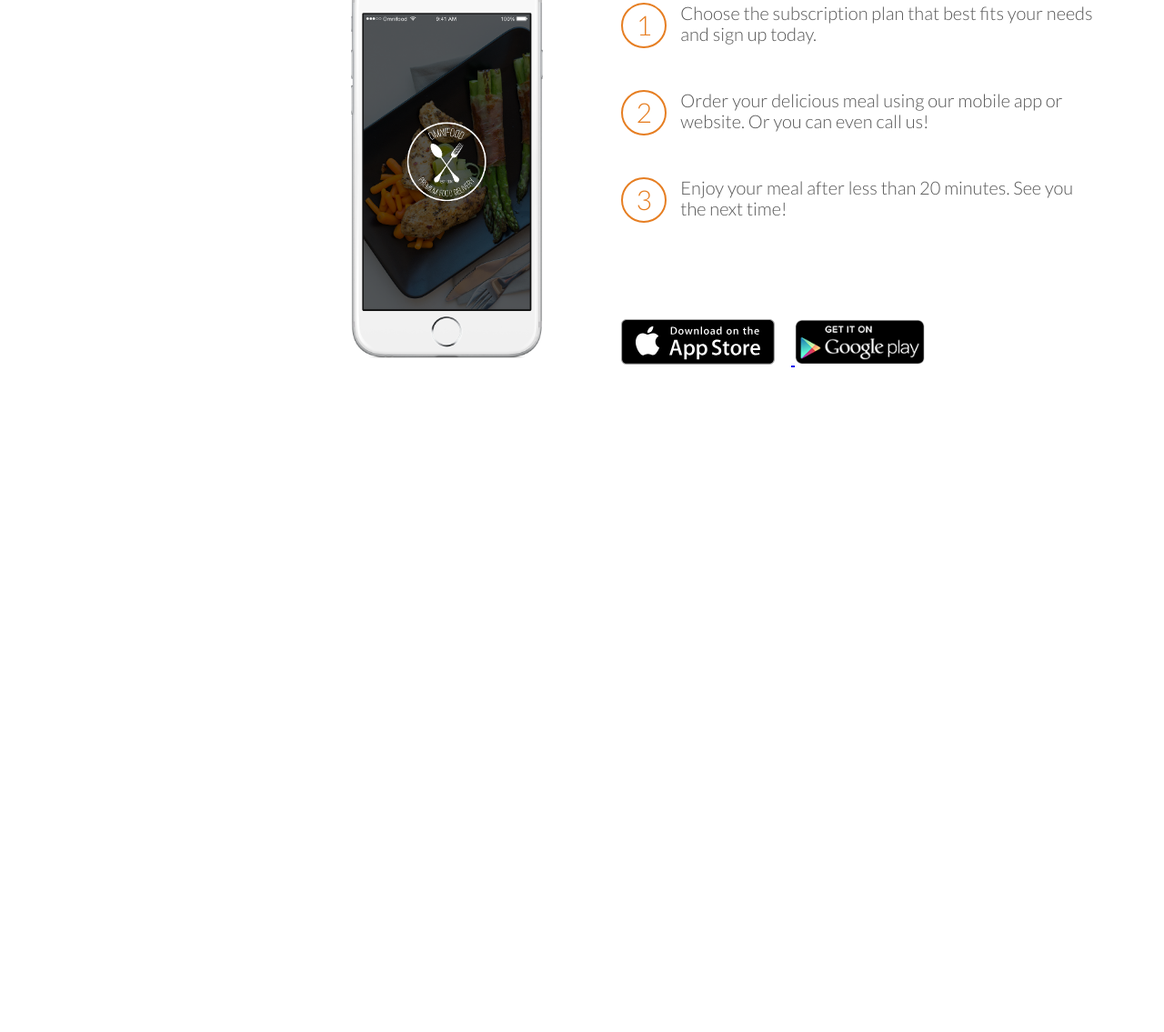
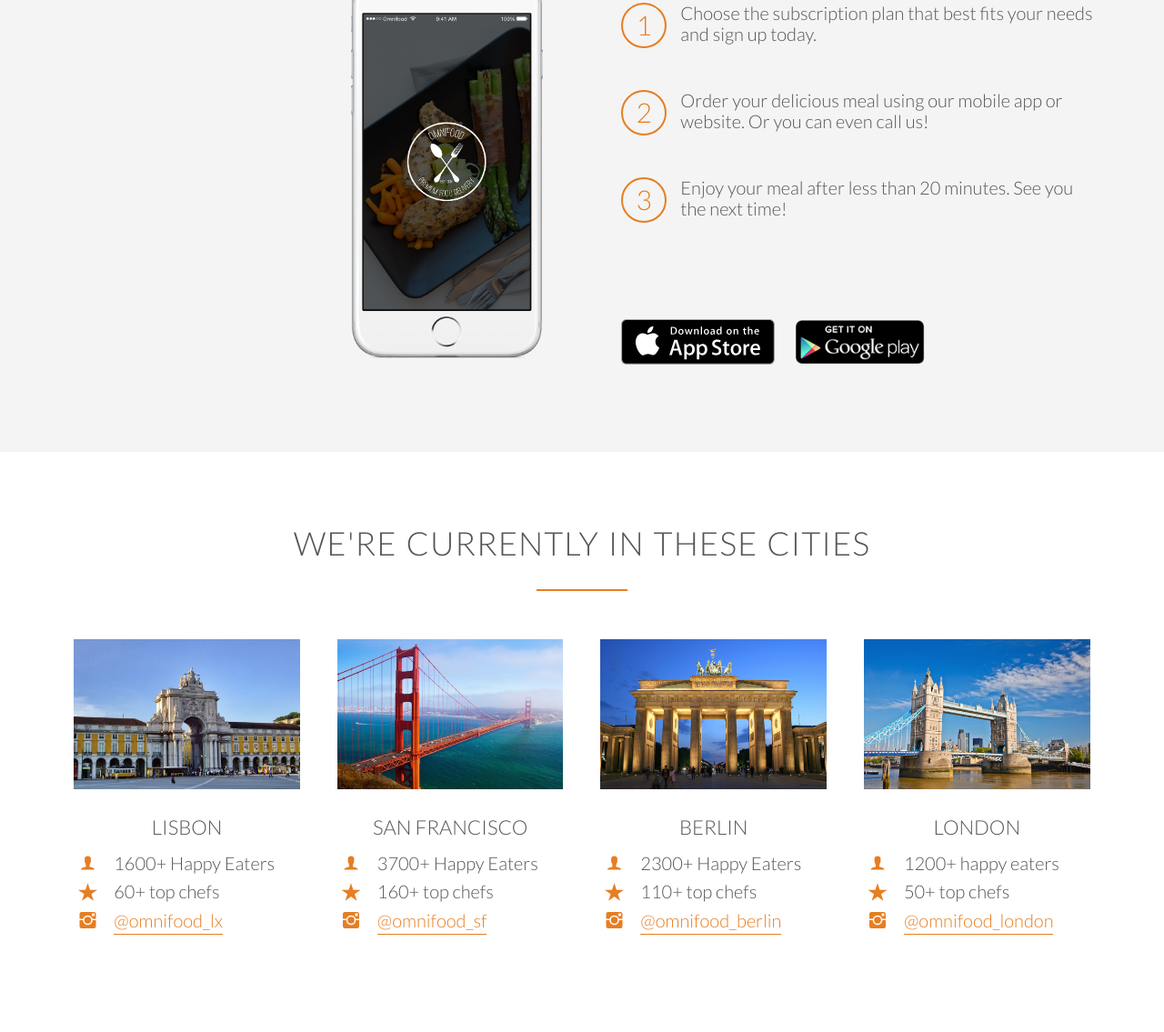
Before and after one commit to LerouxManar/OmnifoodProject, a plain HTML site: page index.html in a window 1280 px wide. Shown: the part 2282-3417 px from the top of the page at 91% size. Before the commit the page ends 2779 px from the top, so only its background shows below. Drawn offline with Linux system fonts and the light colour scheme; files whose address does not match are found by name.

Commit message:
Added Cities Section

```diff
--- a/index.html
+++ b/index.html
@@ -157,20 +157,134 @@
                         <div>3</div>
                         <p>Enjoy your meal after less than 20 minutes. See you the next time!</p>
                     </div>
-                    <a href="#" class="btn-app"><img src="resources/img/download-app.svg"> </a>
-                    <a href="#" class="btn-app"><img src="resources/img/download-app-android.png"> </a>
+                    <a href="#" class="btn-app"> <img src="resources/img/download-app.svg"> </a>
+                    <a href="#" class="btn-app"> <img src="resources/img/download-app-android.png"> </a>
                 </div>
             </div>
         </section>
+
+        <section class="section-cities">
+            <div class="row">
+                <h2>We're currently in these cities</h2>
+            </div>
+            <div class="row">
+
+                <div class="col span-1-of-4 box" >
+
+                    <img src="resources/img/lisbon-3.jpg" alt="Lisbon">
+                    <h3>Lisbon</h3>
+
+                    <div class="city-features">
+                        <i class="ion-ios7-person icon-small"></i>
+                         1600+ Happy Eaters
+                    </div>
+
+                    <div class="city-features">
+                        <i class="ion-ios7-star icon-small"></i>
+                        60+ top chefs
+                    </div>
+
+                    <div class="city-features">
+                        <i class="ion-social-instagram icon-small"></i>
+                        <a href="#"> @omnifood_lx </a>
+                    </div>
+
+                </div>
+
+                <div class="col span-1-of-4 box" >
+
+                    <img src="resources/img/san-francisco.jpg" alt="san-francisco">
+                    <h3>San Francisco</h3>
+
+                    <div class="city-features">
+                        <i class="ion-ios7-person icon-small"></i>
+                         3700+ Happy Eaters
+                    </div>
+
+                    <div class="city-features">
+                        <i class="ion-ios7-star icon-small"></i>
+                        160+ top chefs
+                    </div>
+
+                    <div class="city-features">
+                        <i class="ion-social-instagram icon-small"></i>
+                        <a href="#">@omnifood_sf</a>
+                    </div>
+
+                </div>
+
+
+                <div class="col span-1-of-4 box" >
+
+                    <img src="resources/img/berlin.jpg" alt="Berlin">
+                    <h3>Berlin</h3>
+
+                    <div class="city-features">
+                        <i class="ion-ios7-person icon-small"></i>
+                         2300+ Happy Eaters
+                    </div>
+
+                    <div class="city-features">
+                        <i class="ion-ios7-star icon-small"></i>
+                        110+ top chefs
+                    </div>
+
+                    <div class="city-features">
+                        <i class="ion-social-instagram icon-small"></i>
+                        <a href="#"> @omnifood_berlin </a>
+                    </div>
+
+                </div>
+
+                <div class="col span-1-of-4 box" >
+                    <img src="resources/img/london.jpg" alt="London">
+                    <h3>London</h3>
+
+                    <div class="city-features">
+                        <i class="ion-ios7-person icon-small"></i>
+                            1200+ happy eaters
+                    </div>
+
+                    <div class="city-features">
+                        <i class="ion-ios7-star icon-small"></i>
+                        50+ top chefs
+                    </div>
+
+                    <div class="city-features">
+                        <i class="ion-social-instagram icon-small"></i>
+                        <a href="#"> @omnifood_london </a>
+                    </div>
+                </div>
+
+
+            </div>
+
+
+        </section>
     </body>
 </html>
+
+
 <!--
-Section 3: How it works
-Title: How it works - Simple as 1, 2, 3
+Section 4: Cities
+Title: We're currently in these cities
 
-1.	Choose the subscription plan that best fits your needs and sign up today.
-2.	Order your delicious meal using our mobile app or website. Or you can even call us!
-3.	Enjoy your meal after less than 20 minutes. See you the next time!
+
+
+San Francisco
+3700+ happy eaters
+160+ top chefs
+@omnifood_sf
+
+Berlin
+2300+ happy eaters
+110+ top chefs
+@omnifood_berlin
+
+London
+1200+ happy eaters
+50+ top chefs
+@omnifood_london
 
 
 -->
--- a/resources/css/style.css
+++ b/resources/css/style.css
@@ -117,8 +117,39 @@ h2:after {
     color:#e67e22;
     margin-bottom: 10px;
     text-align: center;
+}
+
+.icon-small{
+
+    display: inline-block;
+    width: 30px;
+    text-align: center;
+    color:#e67e22;
+    font-size:120%;
+    margin-right:10px;
+    /* secrets to align text and icons */
+    line-height: 100%;
+    vertical-align: middle;
+    margin-top: -5px;
+
+}
+
+/*--------------LINKS------------*/
+a:link,
+a:visited
+{
+    color:#e67e22;
+    text-decoration: none;
+    border-bottom: solid 1px #e67e22;
+    padding-bottom: 3px;
+    transition: border-bottom 0.2s, color 0.2s;
+}
 
 
+a:hover,
+a:active{
+    color:#555;
+    border-bottom: solid 1px #e67d2200;
 }
 
 /*--------------BUTTONS-------------*/
@@ -285,7 +316,7 @@ header{
 
 
 .section-steps {
-    background-color:f4f4f4;
+    background-color:#f4f4f4;
 }
 
 .steps-box:first-child{
@@ -328,9 +359,40 @@ header{
 
 }
 
+.btn-app:link,
+.btn-app:visited
+ {
+    border: 0;
+}
+
+
 .btn-app img {
     height:50px;
     width:auto;
     margin-right:18px;
     margin-top:30px;
 }
+
+
+/*----------------------------------------------------*/
+/*CITIES SECTION */
+/*----------------------------------------------------*/
+
+.section-cities img {
+
+    height: auto;
+    width:100%;
+    display: inline-block;
+    text-align: center;
+
+}
+
+.section-cities h3 {
+
+    margin-top:25px;
+
+}
+
+.city-features {
+    margin-bottom: 8px;
+}
```
Also changed, not shown: resources/img/san-francisco.jpg (added).
